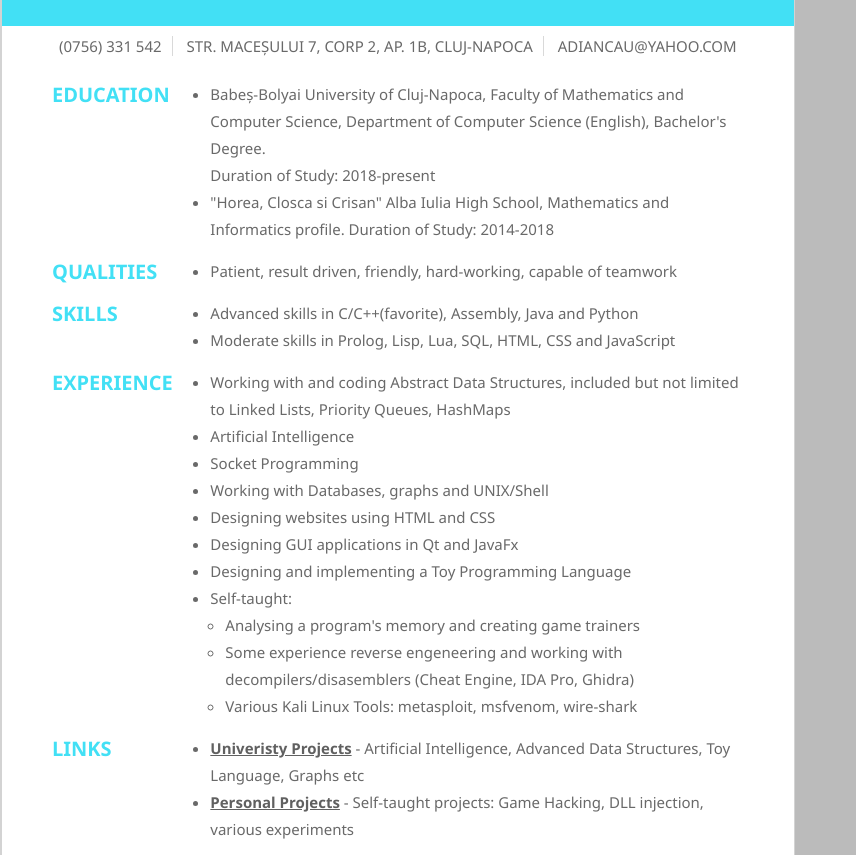
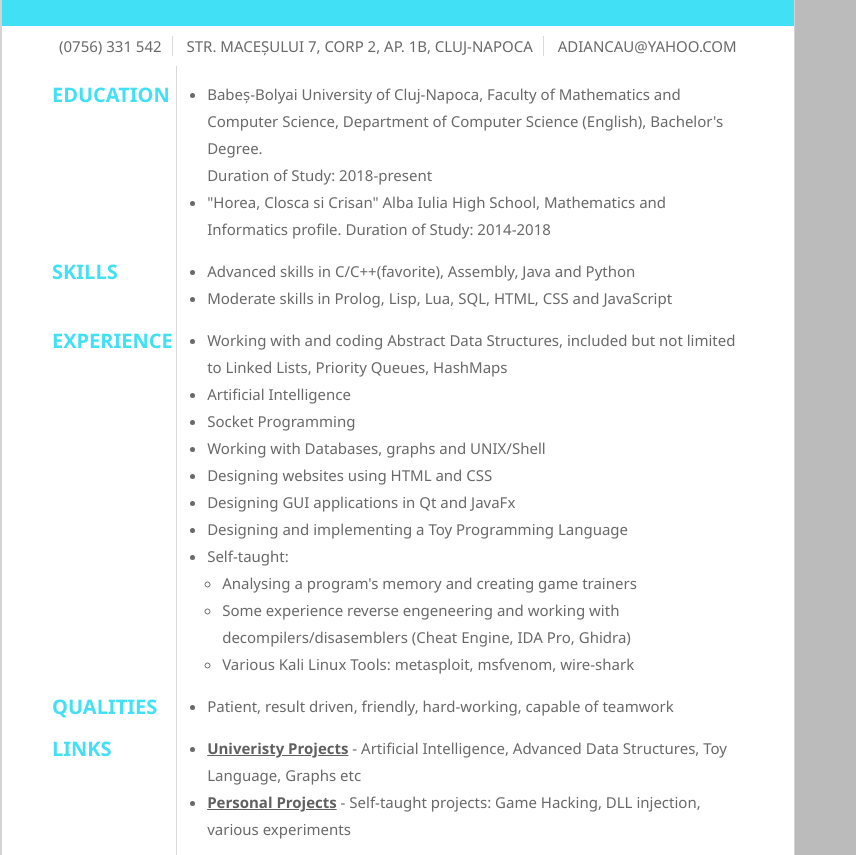
Before and after one commit to AncauAdrian/WebProgramming, a plain HTML site: page Resume/index.html in a window 1280 px wide. Shown: the part 89-944 px from the top of the page, without its empty margins (0-856 px from the left). Drawn offline with Linux system fonts and the light colour scheme.

Commit message:
Some modifications

```diff
--- a/Resume/index.html
+++ b/Resume/index.html
@@ -20,26 +20,18 @@
 
 			<div class="grid-container">
 				<div class="grid-item text-left">
-					EDUCATION
+					<span>EDUCATION</span>
 				</div>
-				<div class="grid-item">
+				<div class="grid-item text-right">
 					<ul><li>Babeș-Bolyai University of Cluj-Napoca, Faculty of Mathematics and Computer Science, Department of Computer Science (English), Bachelor's Degree.
 					<br>Duration of Study: 2018-present</li>
 					<li>"Horea, Closca si Crisan" Alba Iulia High School, Mathematics and Informatics profile. Duration of Study: 2014-2018
 					</ul>
 				</div>
 				<div class="grid-item text-left">
-					QUALITIES
-				</div>
-				<div class="grid-item">
-					<ul>
-						<li>Patient, result driven, friendly, hard-working, capable of teamwork</li>
-					</ul>
-				</div>
-				<div class="grid-item text-left">
 					SKILLS
 				</div>
-				<div class="grid-item">
+				<div class="grid-item text-right">
 					<ul>
 						<li>Advanced skills in C/C++(favorite), Assembly, Java and Python</li>
 						<li>Moderate skills in Prolog, Lisp, Lua, SQL, HTML, CSS and JavaScript</li>
@@ -48,7 +40,7 @@
 				<div class="grid-item text-left">
 					EXPERIENCE
 				</div>
-				<div class="grid-item">
+				<div class="grid-item text-right">
 					<ul>
 						<li>Working with and coding Abstract Data Structures, included but not limited to Linked Lists, Priority Queues, HashMaps</li>
 						<li>Artificial Intelligence</li>
@@ -66,9 +58,17 @@
 					</ul>
 				</div>
 				<div class="grid-item text-left">
+					QUALITIES
+				</div>
+				<div class="grid-item text-right">
+					<ul>
+						<li>Patient, result driven, friendly, hard-working, capable of teamwork</li>
+					</ul>
+				</div>
+				<div class="grid-item text-left">
 					LINKS
 				</div>
-				<div class="grid-item">
+				<div class="grid-item text-right">
 					<ul>
 						<li><a href="https://github.com/AncauAdrian/ComputerScience">Univeristy Projects</a> - Artificial Intelligence, Advanced Data Structures, Toy Language, Graphs etc</li>
 						<li><a href="https://github.com/AncauAdrian/PersonalProjects">Personal Projects</a> - Self-taught projects: Game Hacking, DLL injection, various experiments</li>
@@ -77,8 +77,9 @@
 				<div class="grid-item text-left">
 					CONTACT
 				</div>
-				<div class="grid-item">
+				<div class="grid-item text-right">
 					<ul>
+						<li>Full Name: Ancău Adrian-Ilie</li>
 						<li>Phone Number: (0756) 331 542</li>
 						<li>Email: adiancau@yahoo.com</li>
 						<li>Address: Strada Macesului Nr. 7, Corp 2, Ap. 1B, Cluj-Napoca, Jud. Cluj</li>
--- a/Resume/style.css
+++ b/Resume/style.css
@@ -88,14 +88,18 @@ a {
 
 .grid-container {
   	display: grid;
-  	grid-template-columns: 20% 80%;
+  	grid-template-columns: 22% 78%;
 }
 
 
 .grid-item {
+	/*
 	margin-top: 15px;
 	margin-left: 50px;
-	margin-right: 50px;
+	margin-right: 50px;*/
+	padding-top: 15px;
+	padding-left: 50px;
+	padding-right: 50px;
 	font-size: 15px;
 	position: relative;
 }
@@ -105,3 +109,8 @@ a {
 	font-weight: 600;
 	color: #42e0f5;
 }
+
+.text-right {
+	border-left: 1px solid rgba(0,0,0,.15);
+	padding-left: 30px;
+}
```
